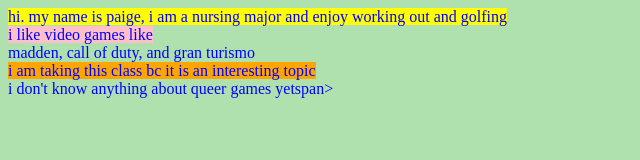
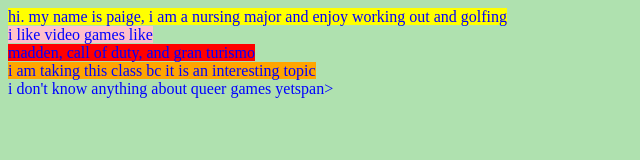
Before and after one commit to paigelanders/paige, a plain HTML site: page index.html in a window 1280 px wide. Shown: the whole page, without its empty margins (0-640 px from the left). Drawn offline with Linux system fonts and the light colour scheme.

Commit message:
Update index.html

```diff
--- a/index.html
+++ b/index.html
@@ -8,7 +8,7 @@
 </style>
 <span style='background-color:yellow'>hi. my name is paige, i am a nursing major and enjoy working out and golfing</span><br>
   <span style='background-color:pink'>i like video games like</span> <br>
-</span style='background-color:red'> madden, call of duty, and gran turismo</span><br>
+<span style='background-color:red'> madden, call of duty, and gran turismo</span><br>
 
     <span style='background-color:orange'> i am taking this class bc it is an interesting topic</span> <br>
       <span style='background-color:baby blue'> i don't know anything about queer games yet</span>span> <br>
```
